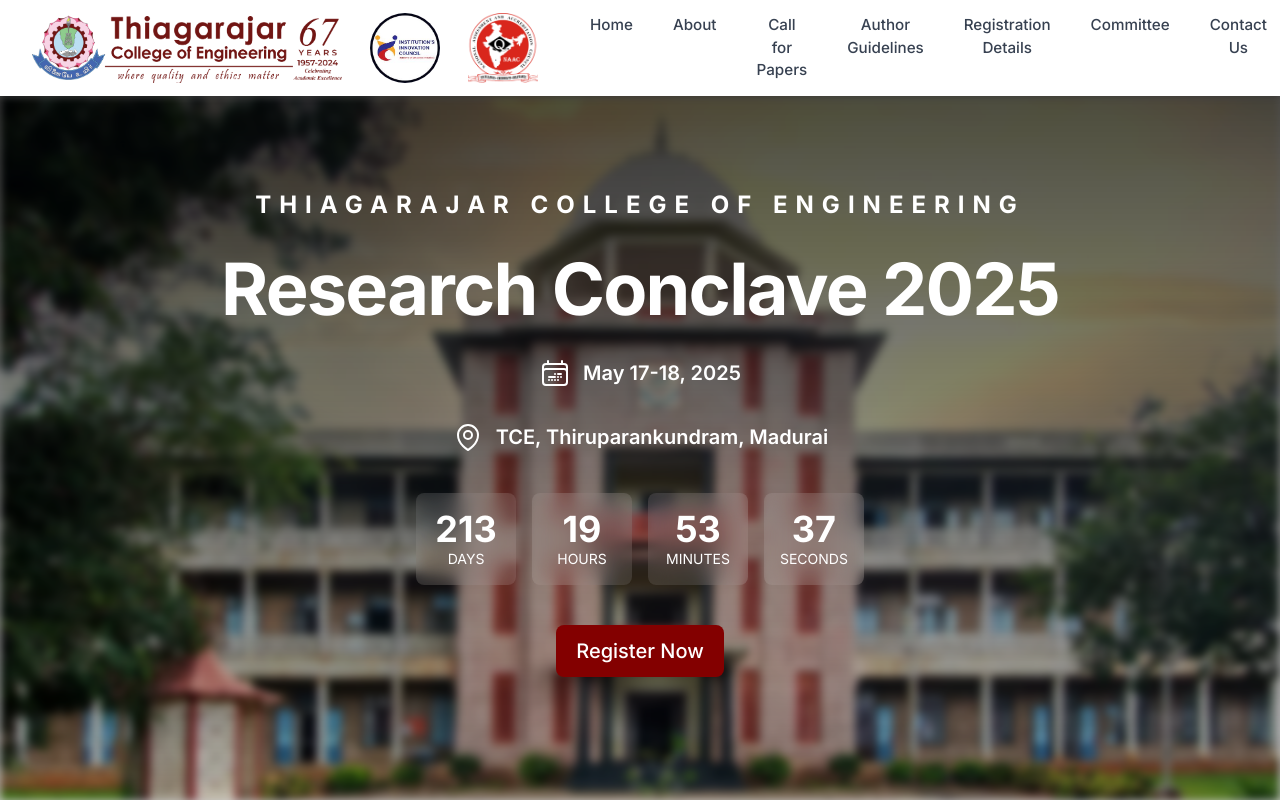
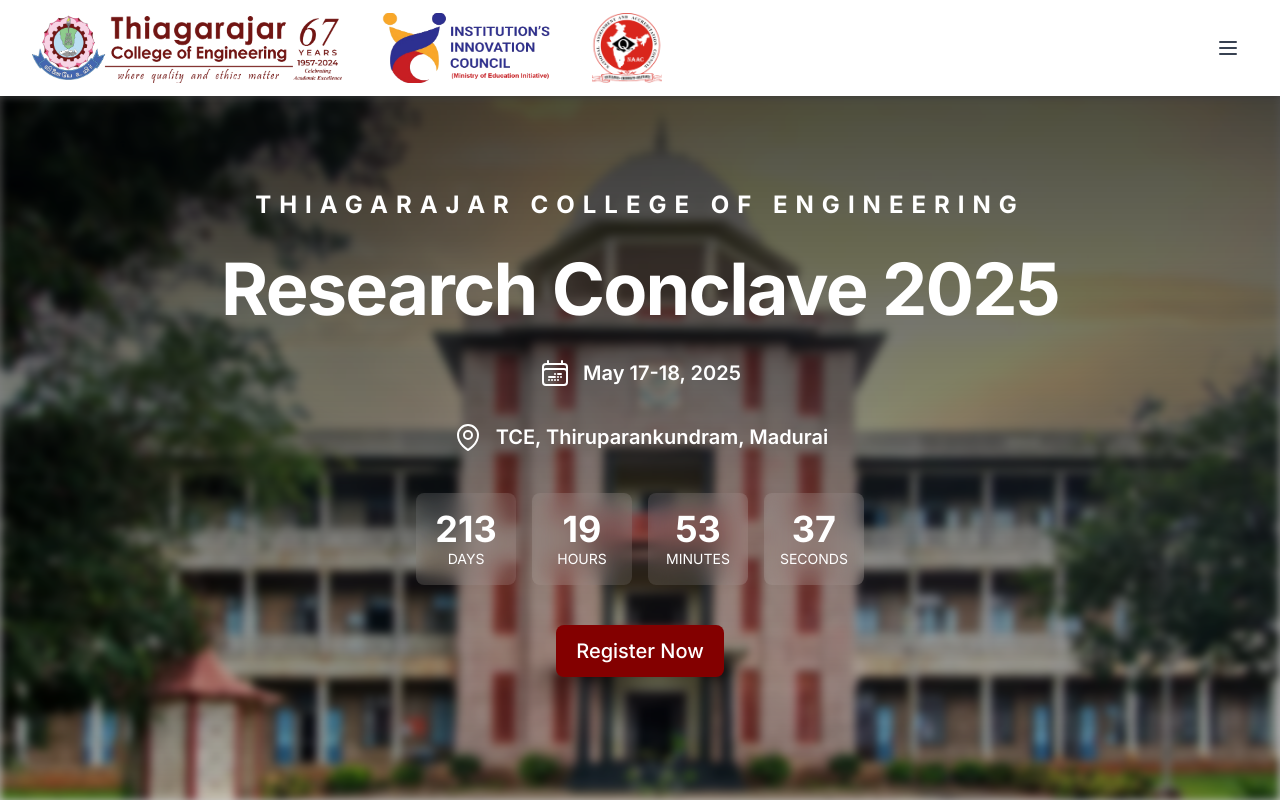
Before and after one commit to kmrsanthosh/TCEResearchConclave, a Next.js app: page / in a window 1280 px wide. Shown: the top 800 px of the page. Built offline with nearby package versions, Linux system fonts and the light colour scheme.

Commit message:
Changed IIC Logo

```diff
--- a/components/Navbar.tsx
+++ b/components/Navbar.tsx
@@ -69,7 +69,7 @@ const Navbar: React.FC = () => {
     <nav className="sticky top-0 z-50 bg-white shadow-md">
       <div className="max-w-8xl mx-auto px-2 sm:px-6 lg:px-8">
         <div className="flex items-center justify-between h-20 md:h-24">
-          <div className="flex flex-shrink-0 flex-row space-x-2 md:space-x-7">
+          <div className="flex flex-shrink-0 flex-row space-x-3 md:space-x-10">
             <div className="relative w-[180px] h-[40px] md:w-[310px] md:h-[70px] ">
               <Image
                 src="/assets/logos/TCE-Logo.svg"
@@ -81,15 +81,14 @@ const Navbar: React.FC = () => {
                 priority
               />
             </div>
-            <div className="relative w-[40px] h-[40px] md:h-[70px] md:w-[70px]">
+            <div className="relative w-[95px] h-[40px] md:h-[70px] md:w-[170px]">
               <Image
-                src="/assets/logos/iicCircle.jpeg"
+                src="/assets/logos/iiclogo.webp"
                 alt="TCE Logo"
                 // width={280}
                 // height={40}
                 layout="fill" // required
                 objectFit="cover" // change to suit your needs
-                className="rounded-full"
                 priority
               />
             </div>
@@ -105,7 +104,7 @@ const Navbar: React.FC = () => {
               />
             </div>
           </div>
-          <div className="hidden xl:block">
+          <div className="hidden ">
             <div className="ml-10 flex items-baseline space-x-4">
               {navItems.map((item) => (
                 <button
@@ -118,7 +117,7 @@ const Navbar: React.FC = () => {
               ))}
             </div>
           </div>
-          <div className="xl:hidden">
+          <div className="">
             <button
               onClick={() => setIsMenuOpen(!isMenuOpen)}
               className="inline-flex items-center justify-center p-2 rounded-md text-gray-700 hover:text-gray-900 hover:bg-gray-100 active:bg-gray-200"
@@ -144,7 +143,7 @@ const Navbar: React.FC = () => {
           opacity: isMenuOpen ? 1 : 0,
         }}
         transition={{ duration: 0.3 }}
-        className="xl:hidden"
+        className=""
       >
         <div className="px-2 pt-2 pb-3 space-y-1 sm:px-3">
           {navItems.map((item) => (
```
Also changed, not shown: public/assets/logos/iiclogo.webp (added).
